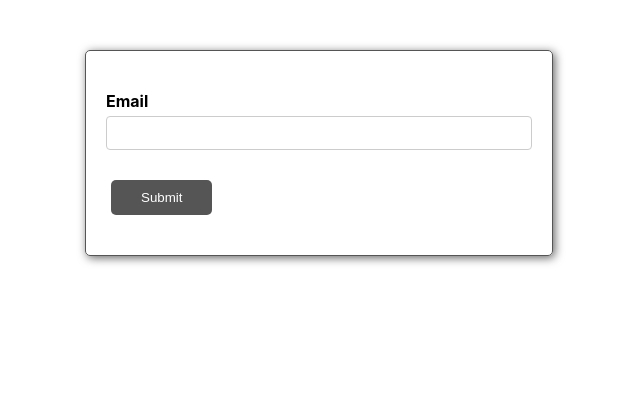
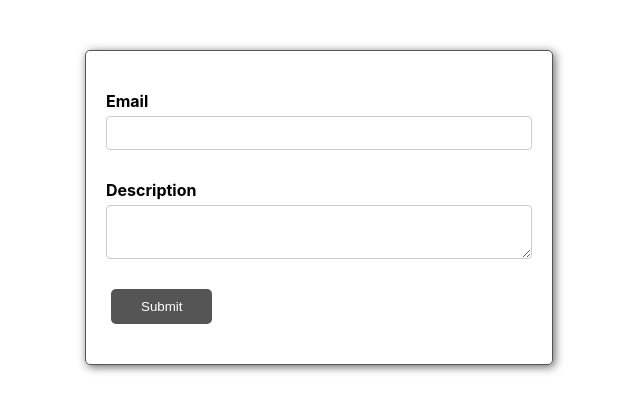
Before and after one commit to MizanurRahmann/react-formik, a React (Create React App) app: page / in a window 1280 px wide. Shown: the top 412 px of the page, without its empty margins (321-961 px from the left). Built offline with nearby package versions, Linux system fonts and the light colour scheme.

Commit message:
add: TextArea control

```diff
--- /dev/null
+++ b/src/components/ReusableFormik/Fields/TextArea.js
@@ -0,0 +1,18 @@
+import React from 'react';
+import { Field, ErrorMessage } from 'formik';
+import TextError from '../TextError';
+
+
+function TextArea(props) {
+    const { label, name, ...rest } = props;
+
+    return (
+        <div className="form-control">
+            <label htmlFor={name}>{label}</label>
+            <Field as="textarea" id={name} name={name} {...rest} />
+            <ErrorMessage name={name} component={TextError}/>
+        </div>
+    )
+}
+
+export default TextArea
--- a/src/components/ReusableFormik/FormikContainer.js
+++ b/src/components/ReusableFormik/FormikContainer.js
@@ -6,10 +6,12 @@
 
 function FormikContainer() {
     const initiaValues = {
-        email: ''
+        email: '',
+        description: ''
     };
     const validationSchema = Yup.object({
-        email: Yup.string().required('Required')
+        email: Yup.string().required('Required'),
+        description: Yup.string().required('Required'),
     });
     const onSubmit = values => console.log("Form data: ", values);
 
@@ -27,6 +29,11 @@
                         label="Email"
                         name="email"
                     />
+                    <FormikControl
+                        control="textarea"
+                        label="Description"
+                        name="description"
+                    />
                     <button type="submit">Submit</button>
                 </Form>
             )}
--- a/src/components/ReusableFormik/FormikControl.js
+++ b/src/components/ReusableFormik/FormikControl.js
@@ -1,5 +1,6 @@
 import React from 'react'
 import Input from './Fields/Input';
+import TextArea from './Fields/TextArea';
 
 function FormikControl(props) {
     const { control, ...rest } = props;
@@ -7,7 +8,7 @@
         case 'input':
             return <Input {...rest}/>
         case 'textarea':
-            return null;
+            return <TextArea {...rest}/>;
         case 'select':
             return null;
         case 'radio':
```
